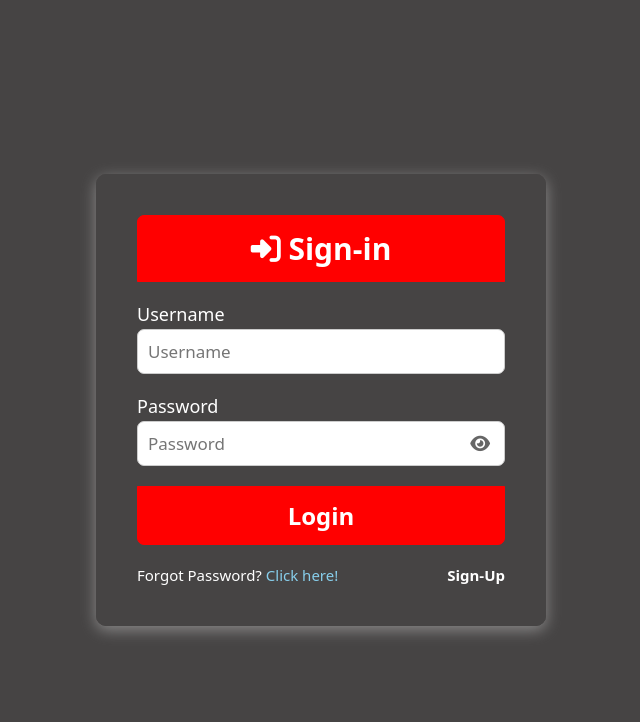
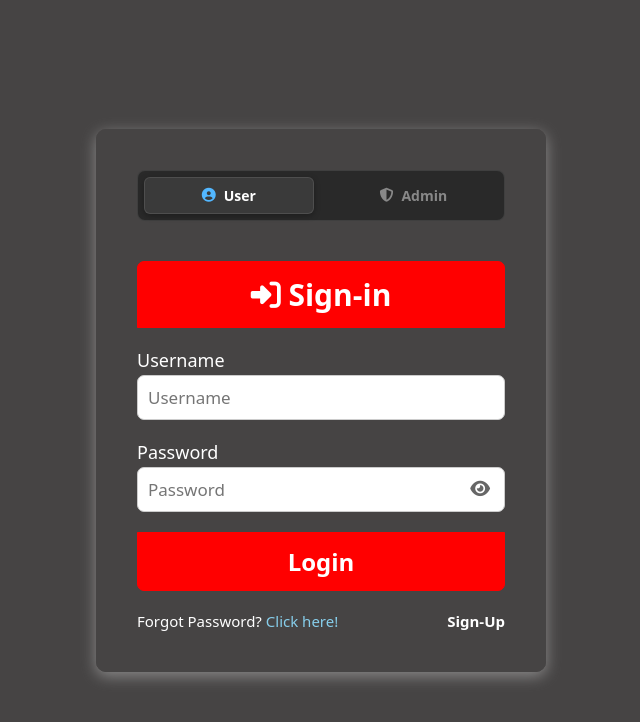
Before and after one commit to Safal005/bookhub, a React (Vite) app: page /Login in a window 1280 px wide. Shown: the top 722 px of the page, without its empty margins (319-959 px from the left). Built offline with nearby package versions, Linux system fonts and the light colour scheme.

Commit message:
feat: implement dual-role admin toggle UI in login page

```diff
--- a/src/components/Book.css
+++ b/src/components/Book.css
@@ -129,7 +129,6 @@
     margin-bottom: 3px;
     line-height: 1.3;
     display: -webkit-box;
-    -webkit-line-clamp: 2;
     -webkit-box-orient: vertical;
     overflow: hidden;
 }
--- a/src/pages/Auth.css
+++ b/src/pages/Auth.css
@@ -119,3 +119,49 @@
     color: white;
     font-weight: 600;
 }
+
+
+.role-selector {
+    display: flex;
+    justify-content: center;
+    gap: 15px;
+    margin-bottom: 20px;
+    background-color: #292929;
+    padding: 6px;
+    border-radius: 8px;
+    border: 1px solid rgba(255, 255, 255, 0.1);
+}
+.role-btn {
+    background: none;
+    border: none;
+    color: #888888;
+    padding: 8px 16px;
+    font-size: 14px;
+    font-weight: 600;
+    cursor: pointer;
+    border-radius: 6px;
+    display: flex;
+    align-items: center;
+    gap: 8px;
+    transition: background-color 0.2s ease, color 0.2s ease, box-shadow 0.2s ease;
+    width: 50%;
+    justify-content: center;
+}
+.role-btn:hover {
+    color: #ffffff;
+}
+.role-btn.active {
+    background-color: #3a3a3a;
+    color: #ffffff;
+    box-shadow: 0 2px 6px rgba(0, 0, 0, 0.3);
+    border: 1px solid rgba(255, 255, 255, 0.1);
+}
+
+.role-btn.active .fa-shield-halved {
+    color: #ff4d4d;
+}
+
+
+.role-btn.active .fa-circle-user {
+    color: #52b7ff;
+}
--- a/src/pages/Login.jsx
+++ b/src/pages/Login.jsx
@@ -1,60 +1,115 @@
-import {useState} from 'react';
+import React, { useState } from 'react';
 import '../pages/Auth.css';
 import { Link, useNavigate } from 'react-router-dom';
-function Login(){
 
+function Login() {
+    const [isAdmin, setIsAdmin] = useState(false);
     const [showPassword, setShowPassword] = useState(false);
     const [password, setPassword] = useState("");
     const [username, setUsername] = useState("");
     const navigate = useNavigate();
 
-    const handleLogin = (e) =>{
+    const handleLogin = (e) => {
         e.preventDefault();
+
+        if (isAdmin) {
+
+            if (username === "admin" && password === "admin123") {
+                alert('Admin Login Successful!');
+                localStorage.setItem("username", "Admin");
+                localStorage.setItem("role", "admin");
+                navigate('/');
+            } else {
+                alert("Invalid Admin Credentials!");
+            }
+        } else {
+
             const savedData = localStorage.getItem("registeredUser");
-        if(savedData){
-            const user= JSON.parse (savedData);
-            if (user.username==username && user.password==password){
+            if (savedData) {
+                const user = JSON.parse(savedData);
+                if (user.username === username && user.password === password) {
                     alert('Login Successful!');
                     localStorage.setItem("username", user.username);
+                    localStorage.setItem("role", "user");
                     navigate('/');
+                } else {
+                    alert("Incorrect username or password!");
                 }
-            else{
-                alert("Incorrect username and password!");
+            } else {
+                alert('No user found. Please Sign Up first!');
             }
         }
-        else
-            alert('No user found. Please Sign Up first!');
     };
-    return(
-        <>
+
+    return (
         <div className='login-wrap'>
-
             <form className='login-container' onSubmit={handleLogin}>
 
-                    <h1><i className="fa-solid fa-right-to-bracket"></i> Sign-in</h1>
+                <div className="role-selector">
+                    <button
+                        type="button"
+                        className={`role-btn ${!isAdmin ? 'active' : ''}`}
+                        onClick={() => setIsAdmin(false)}
+                    >
+                        <i className="fa-solid fa-circle-user"></i> User
+                    </button>
+                    <button
+                        type="button"
+                        className={`role-btn ${isAdmin ? 'active' : ''}`}
+                        onClick={() => setIsAdmin(true)}
+                    >
+                        <i className="fa-solid fa-shield-halved"></i> Admin
+                    </button>
+                </div>
+
+                <h1>
+                    <i className={isAdmin ? "fa-solid fa-user-gear" : "fa-solid fa-right-to-bracket"}></i>
+                    {isAdmin ? " Admin Sign-in" : " Sign-in"}
+                </h1>
 
                 <div className='input-group'>
                     <label htmlFor="username" className='user-pass'>Username</label>
-                        <input type="text" placeholder='Username' className='input-field' value={username} onChange={(e) => setUsername(e.target.value)} required/>
+                    <input
+                        type="text"
+                        placeholder={isAdmin ? 'Enter Admin ID' : 'Username'}
+                        className='input-field'
+                        value={username}
+                        onChange={(e) => setUsername(e.target.value)}
+                        required
+                    />
                 </div>
 
                 <div className='input-group'>
                     <label htmlFor="password" className='user-pass'>Password</label>
                     <div className='password-input-wrapper'>
-                            <input type={showPassword? "text":"password"} placeholder='Password' className='input-field' value={password} onChange={(e) => setPassword(e.target.value)} required/>
-                            <i className={`fa-solid ${showPassword ? "fa-eye-slash" : "fa-eye"} password-toggle-icon`} onClick={() => setShowPassword(!showPassword)}></i>
+                        <input
+                            type={showPassword ? "text" : "password"}
+                            placeholder='Password'
+                            className='input-field'
+                            value={password}
+                            onChange={(e) => setPassword(e.target.value)}
+                            required
+                        />
+                        <i
+                            className={`fa-solid ${showPassword ? "fa-eye-slash" : "fa-eye"} password-toggle-icon`}
+                            onClick={() => setShowPassword(!showPassword)}
+                        ></i>
                     </div>
                 </div>
 
-                    <button type='submit' className='login-btn'>Login</button>
+                <button type='submit' className='login-btn'>
+                    {isAdmin ? "Login as Administrator" : "Login"}
+                </button>
+
+                {!isAdmin && (
                     <div className='links-group'>
                         <p>Forgot Password? <Link to="/ForgotPassword">Click here!</Link></p>
                         <Link to="/SignUp" className='signup-login'>Sign-Up</Link>
                     </div>
-
+                )}
             </form>
         </div>
-        </>
-    )
+    );
 }
-export default Login
+
+export default Login;
```
Lines whose indentation alone changed are shown as unchanged.
